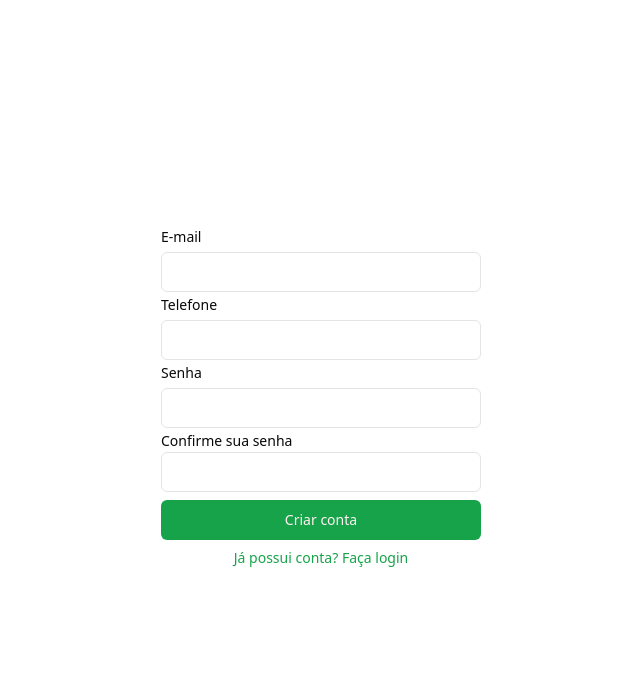
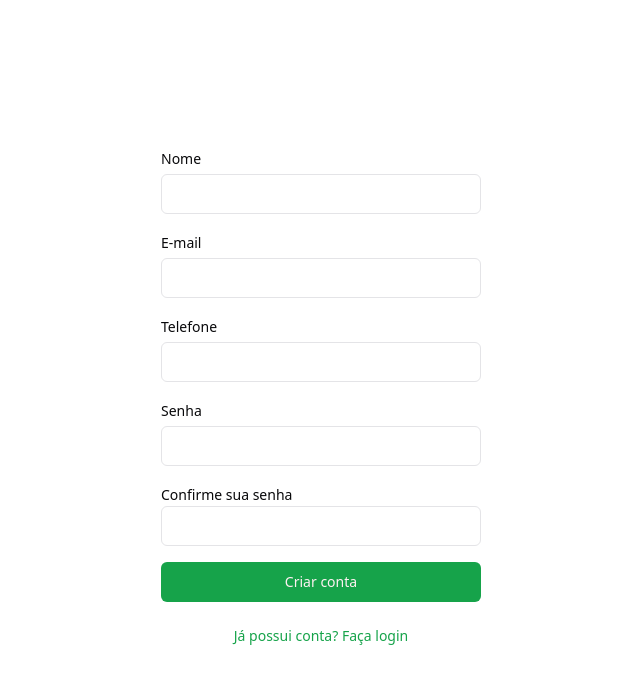
Before and after one commit to lucasnbat/teledoc-front, a Next.js app: page /auth/sign-up in a window 1280 px wide. Shown: the top 684 px of the page, without its empty margins (319-959 px from the left). Built offline with nearby package versions, Linux system fonts and the light colour scheme; no server answers.

Commit message:
feat: add functional sign up form

```diff
--- a/src/app/auth/sign-in/sign-in-form.tsx
+++ b/src/app/auth/sign-in/sign-in-form.tsx
@@ -1,5 +1,5 @@
 "use client";
-
+// TODO: reposicionar o "esqueci senha" como "mudar senha" e inserir abaixo do botão
 import { Button } from "@/components/ui/button";
 import { Input } from "@/components/ui/input";
 import { Label } from "@/components/ui/label";
@@ -25,7 +25,7 @@ export default function SignInForm() {
 
         <div className="space-y-1">
           <Label htmlFor="password">Senha</Label>
-          <Input id="password" name="password" type="text" />
+          <Input id="password" name="password" type="password" />
 
           <Link href="/auth/forgot-password">Esqueci minha senha</Link>
         </div>
--- a/src/app/auth/sign-up/sign-up-form.tsx
+++ b/src/app/auth/sign-up/sign-up-form.tsx
@@ -7,6 +7,8 @@ import { selfUseFormState } from "@/hooks/self-use-form-state";
 import Link from "next/link";
 import { useRouter } from "next/navigation";
 import { signUpAction } from "./actions";
+import { Alert, AlertDescription, AlertTitle } from "@/components/ui/alert";
+import { AlertTriangle, Loader2 } from "lucide-react";
 
 export default function SignUpForm() {
   const router = useRouter();
@@ -16,20 +18,59 @@ export default function SignUpForm() {
     });
   return (
     <div className="space-y-4">
-      <form>
+      <form onSubmit={handleSubmit} className="space-y-4">
+        {success === false && message && (
+          <Alert variant="destructive">
+            <AlertTriangle className="size-4" />
+            <AlertTitle>Sign up failed!</AlertTitle>
+            <AlertDescription>
+              <p>{message}</p>
+            </AlertDescription>
+          </Alert>
+        )}
+
+        <div className="space-y-1">
+          <Label htmlFor="name">Nome</Label>
+          <Input id="name" name="name" type="text" />
+
+          {errors?.name && (
+            <p className="text-xs font-medium text-red-500 dark:text-red-400">
+              {errors.name[0]}
+            </p>
+          )}
+        </div>
+
         <div className="space-y-1">
           <Label htmlFor="email">E-mail</Label>
           <Input id="email" name="email" type="text" />
+
+          {errors?.email && (
+            <p className="text-xs font-medium text-red-500 dark:text-red-400">
+              {errors.email[0]}
+            </p>
+          )}
         </div>
 
         <div className="space-y-1">
           <Label htmlFor="phone">Telefone</Label>
           <Input id="phone" name="phone" type="text" />
+
+          {errors?.phone && (
+            <p className="text-xs font-medium text-red-500 dark:text-red-400">
+              {errors.phone[0]}
+            </p>
+          )}
         </div>
 
         <div className="space-y-1">
           <Label htmlFor="password">Senha</Label>
-          <Input id="password" name="password" type="text" />
+          <Input id="password" name="password" type="password" />
+
+          {errors?.password && (
+            <p className="text-xs font-medium text-red-500 dark:text-red-400">
+              {errors.password[0]}
+            </p>
+          )}
         </div>
 
         <div>
@@ -39,10 +80,20 @@ export default function SignUpForm() {
             id="password_confirmation"
             name="password_confirmation"
           />
+
+          {errors?.password_confirmation && (
+            <p className="text-xs font-medium text-red-500 dark:text-red-400">
+              {errors.password_confirmation[0]}
+            </p>
+          )}
         </div>
 
         <Button type="submit" className="w-full mt-2">
-          Criar conta
+          {isPending ? (
+            <Loader2 className="size-4 animate-spin" />
+          ) : (
+            "Criar conta"
+          )}
         </Button>
 
         <Button
--- a/src/hooks/self-use-form-state.ts
+++ b/src/hooks/self-use-form-state.ts
@@ -1,5 +1,3 @@
-// TODO: configurar hook de disparo de funções e associar com o form
-
 import { FormEvent, useState, useTransition } from "react"
 
 interface FormState {
--- a/src/http/sign-up.ts
+++ b/src/http/sign-up.ts
@@ -17,12 +17,16 @@ export async function signUp({
   password,
   phone,
 }: SignUpRequest): Promise<SignUpResponse> {
+  try {
     await api.post('patients', {
       json: {
         patientName: name,
         patientEmail: email,
-      patientePassword: password,
         patientPhone: phone,
+        patientPassword: password,
       },
     })
+  } catch (error) {
+    console.error(error)
   }
+}
```
Lines whose indentation alone changed are shown as unchanged.
